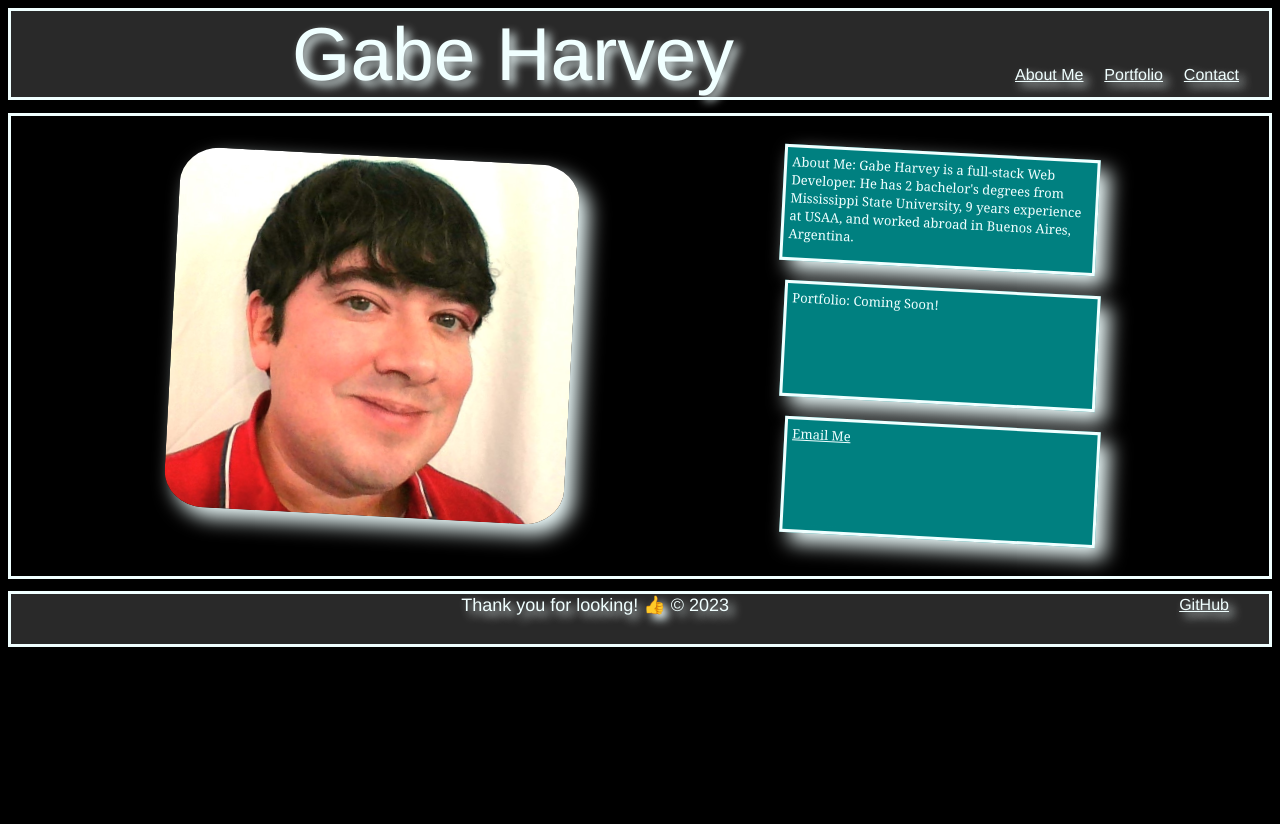
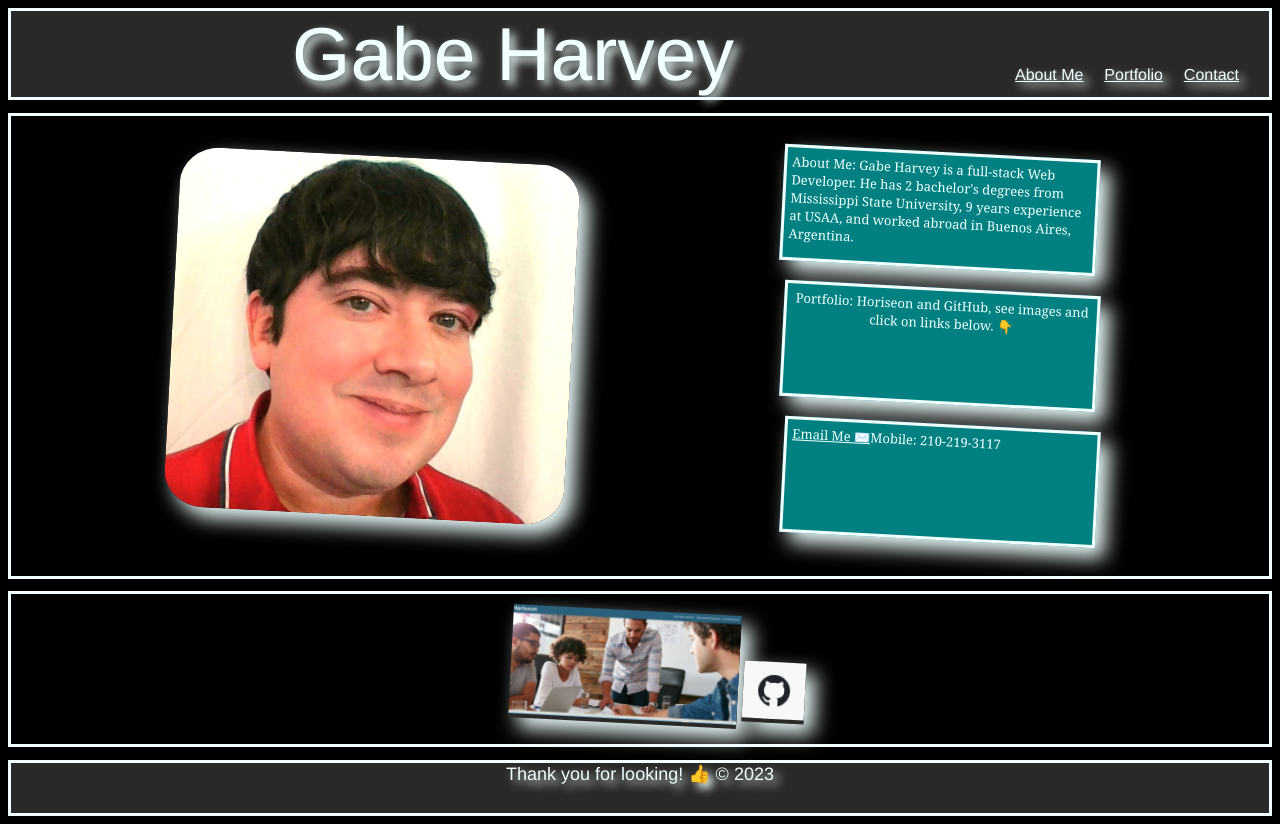
Before and after one commit to gabeharvey/gabe-portfolio, a plain HTML site: page index.html in a window 1280 px wide. Before the commit the page ends 800 px from the top, so only its background shows below. Drawn offline with Linux system fonts and the light colour scheme.

Commit message:
added applications and links

```diff
--- a/assets/style.css
+++ b/assets/style.css
@@ -96,6 +96,25 @@ section {
     background-color: teal;
 }
 
+.section2 {
+    display: flex;
+    justify-content: space-around;
+    margin-top: 1%;
+    border: solid azure;
+    min-width: 700px;
+    min-height: 150px;
+}
+
+.delta {
+    box-shadow: 10px 10px 20px azure;
+    transform: rotate(3deg);
+}
+
+.echo {
+    box-shadow: 10px 10px 20px azure;
+    transform: rotate(3deg);
+}
+
 footer {
     color: azure;
     background-color: rgb(41, 41, 41);
--- a/index.html
+++ b/index.html
@@ -24,23 +24,22 @@
         <h1><img src="assets/Gabe Harvey.jpg" alt="Gabe Harvey"></h1>
             <ul>
                 <li id="alpha">About Me: Gabe Harvey is a full-stack Web Developer. He has 2 bachelor's degrees from Mississippi State University, 9 years experience at USAA, and worked abroad in Buenos Aires, Argentina.</li>
-                <li id="beta">Portfolio: Coming Soon!</li>
-                <li id="charlie"><a href="mailto:harvey7@gmail.com">Email Me</a></li>
+                <li id="beta">Portfolio: Horiseon and GitHub, see images and click on links below. 👇</li>
+                <li id="charlie"><a href="mailto:harvey7@gmail.com">Email Me ✉️</a>Mobile: 210-219-3117</li>
             </ul>
     </section>
-    <footer>Thank you for looking! 👍 &copy 2023
-        <nav>
-            <li>
-                <a href="https://github.com/gabeharvey/gabe-portfolio.git">GitHub</a>
+    <section class="section2">
+        <ul>
+            <li class="delta">
+                <a href="https://gabeharvey.github.io/challenge-1/"><img src="assets/Horiseon-Small.png" alt="Horiseon Website"></a>
             </li>
-            <li>
-
+            <li class="echo">
+                <a href="https://github.com/gabeharvey/gabe-portfolio.git"><img src="assets/My GitHub.png" alt="My Git"></a>
             </li>
-            <li>
-
-            </li>
-        </nav>
-    </footer>
+            <li></li>
+        </ul>
+    </section>
+    <footer>Thank you for looking! 👍 &copy 2023</footer>
 </body>
 
 </html>
```
Also changed, not shown: assets/My GitHub.png (added).
